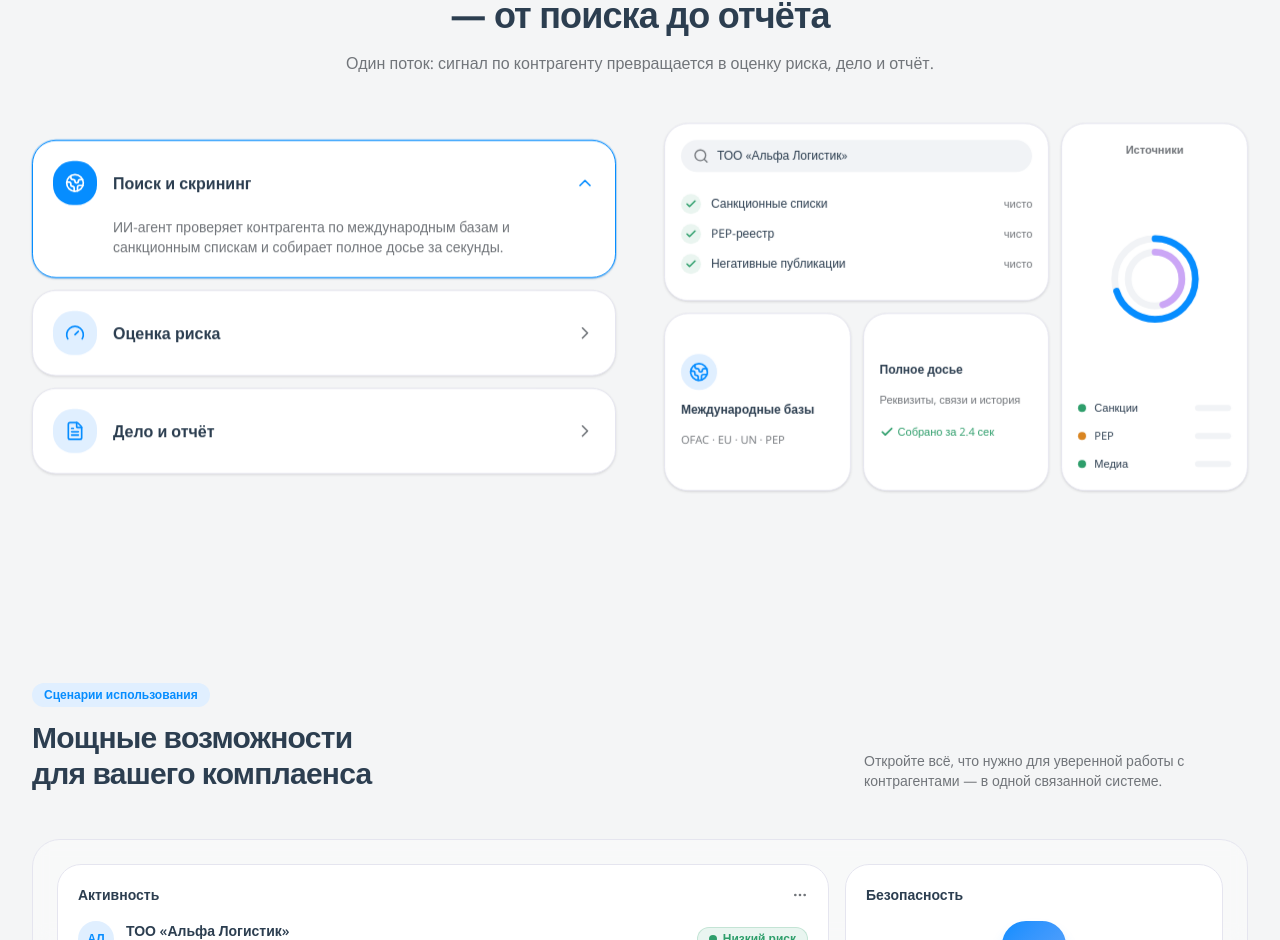
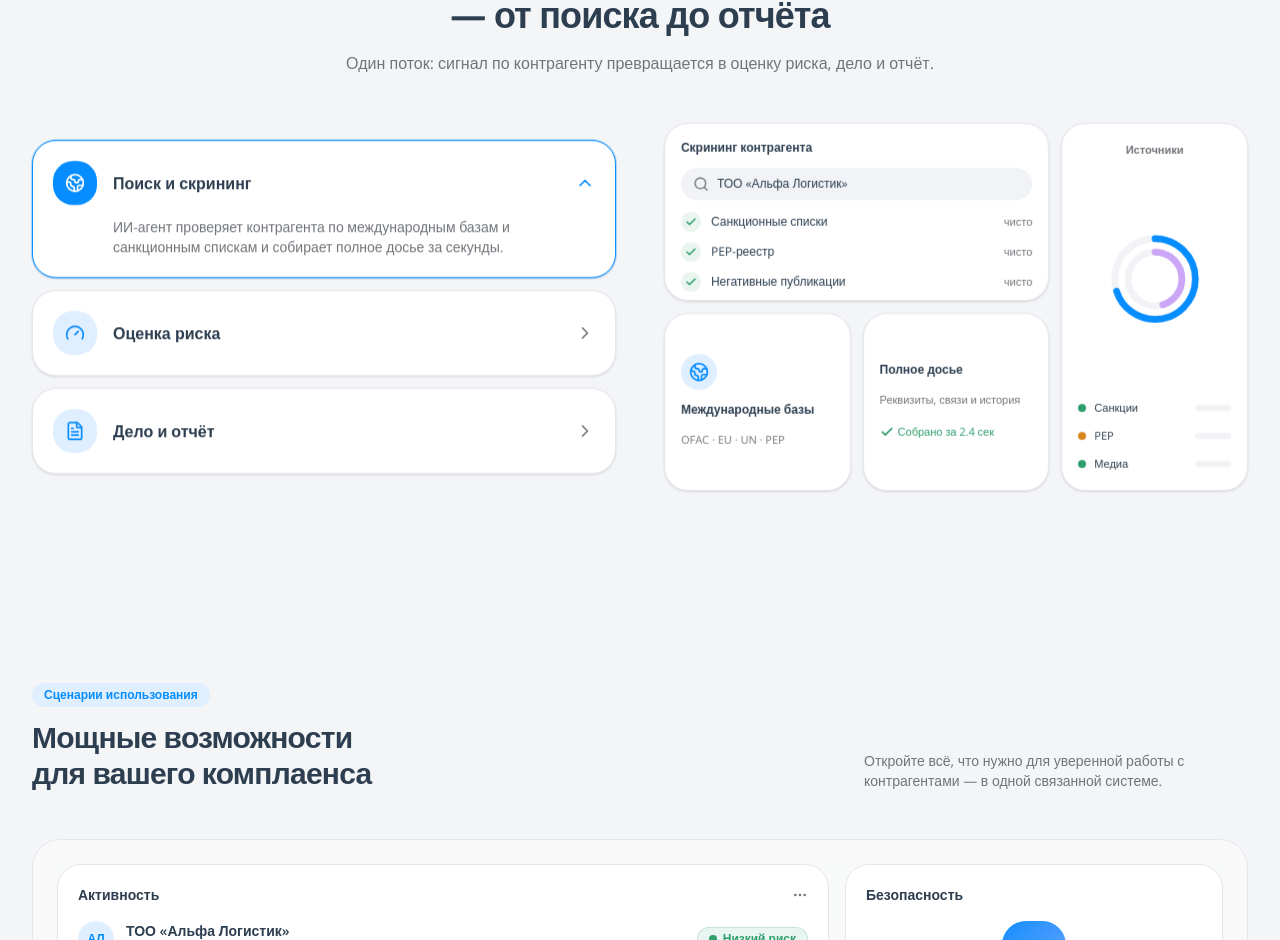
Before and after one commit to dzhmnklva012/-e-analytic, a Next.js app in the folder compliance-landing/: page / in a window 1280 px wide. Shown: the part 3667-4607 px from the top of the page. Built offline with nearby package versions, Linux system fonts and the light colour scheme.

Commit message:
Auto-update: how-it-works.tsx

```diff
--- a/compliance-landing/src/components/landing/how-it-works.tsx
+++ b/compliance-landing/src/components/landing/how-it-works.tsx
@@ -141,6 +141,7 @@ function ScreeningVisual() {
   return (
     <div className={grid} aria-hidden="true">
       <MiniCard className="col-span-2">
+        <span className="text-xs font-bold text-foreground">Скрининг контрагента</span>
         <div className="flex items-center gap-2 rounded-full bg-muted px-3 py-2">
           <Search className="size-4 text-muted-foreground" />
           <span className="truncate text-xs font-medium text-foreground">ТОО «Альфа Логистик»</span>
```
